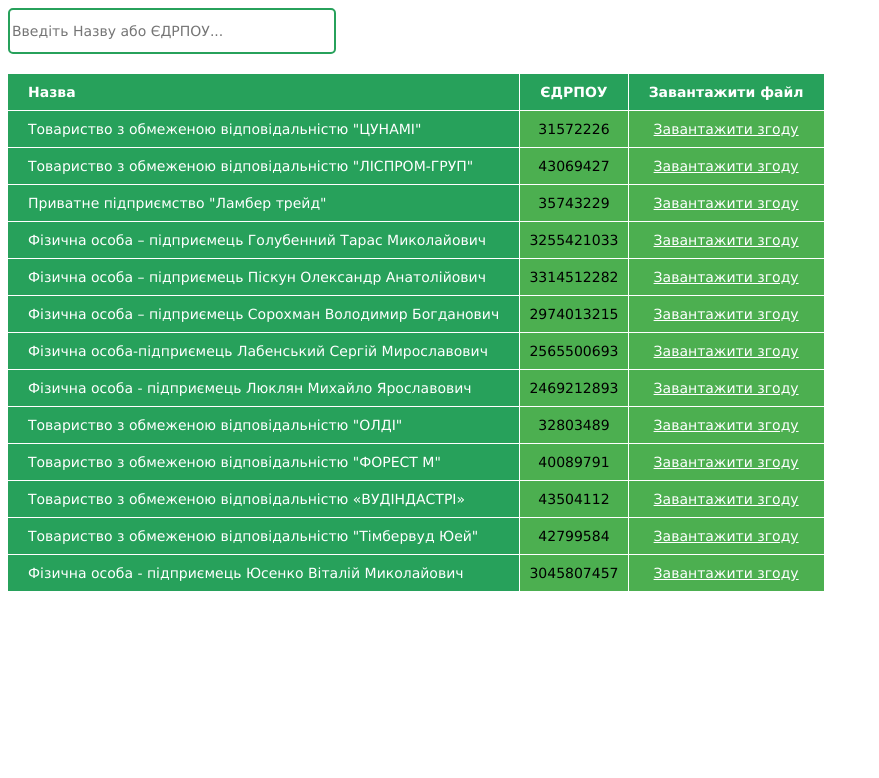
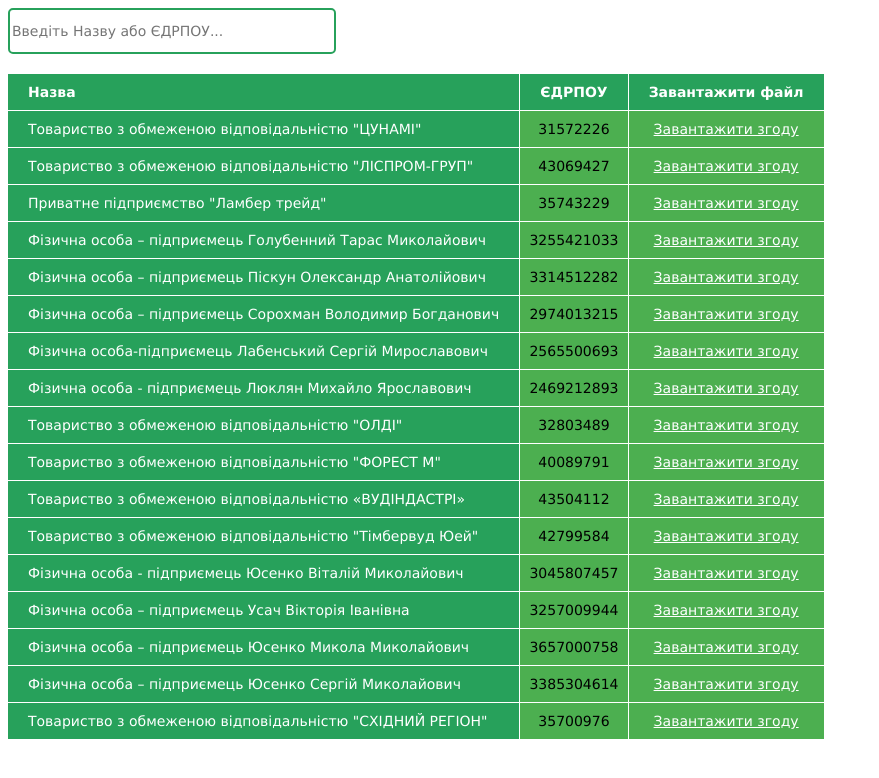
Before and after one commit to valeriytitovych/agreement, a website: page index.html in a window 1280 px wide. Shown: the whole page, without its empty margins (0-879 px from the left). Drawn offline with Linux system fonts and the light colour scheme.

Commit message:
added 5 companies

```diff
--- a/index.html
+++ b/index.html
@@ -87,6 +87,26 @@
                     <td>3045807457</td>
                     <td><a href="./src/ФОП Юсенко ВМ.zip" download="">Завантажити згоду</a></td>
                 </tr>
+                <tr>
+                    <td>Фізична особа – підприємець Усач Вікторія Іванівна</td>
+                    <td>3257009944</td>
+                    <td><a href="./src/ФОП Усач ВІ.zip" download="">Завантажити згоду</a></td>
+                </tr>
+                <tr>
+                    <td>Фізична особа – підприємець Юсенко Микола Миколайович</td>
+                    <td>3657000758</td>
+                    <td><a href="./src/ФОП Юсенко ММ.zip" download="">Завантажити згоду</a></td>
+                </tr>
+                <tr>
+                    <td>Фізична особа – підприємець Юсенко Сергій Миколайович</td>
+                    <td>3385304614</td>
+                    <td><a href="./src/ФОП Юсенко СМ.zip" download="">Завантажити згоду</a></td>
+                </tr>
+                <tr>
+                    <td>Товариство з обмеженою відповідальністю "СХІДНИЙ РЕГІОН"</td>
+                    <td>35700976</td>
+                    <td><a href="./src/Східний регіон.zip" download="">Завантажити згоду</a></td>
+                </tr>
             </tbody>
         </table>
     </div>
```
Also changed, not shown: 4 other files.
